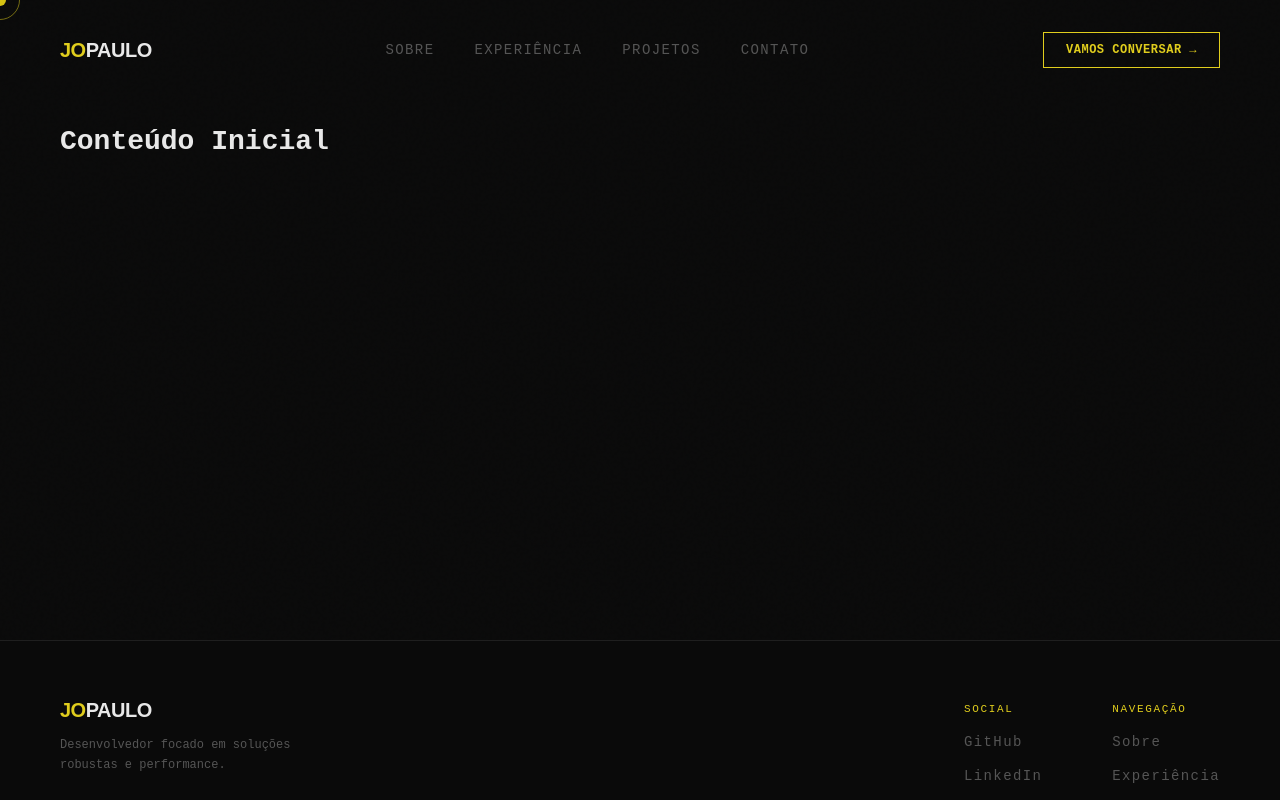
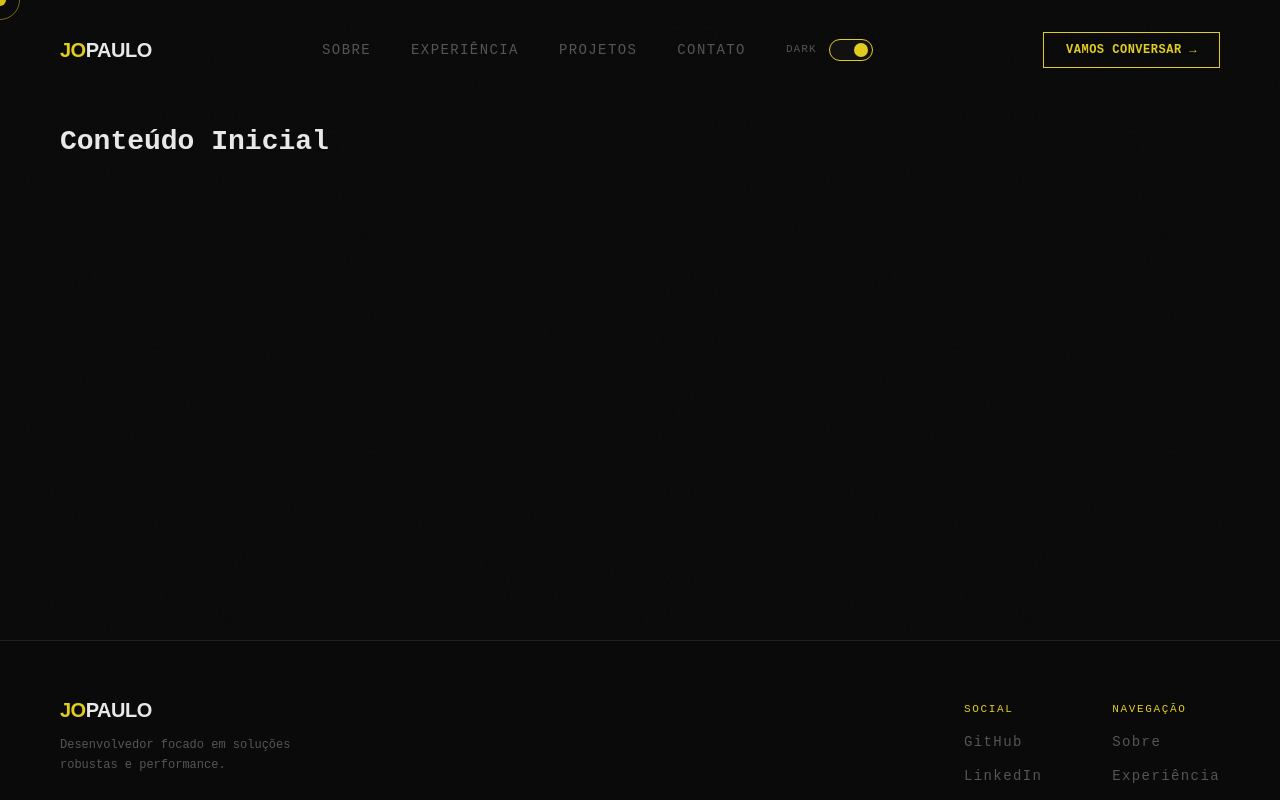
Before and after one commit to jopaul0/jopaul0.github.io, a React (Vite) app: page / in a window 1280 px wide. Shown: the top 800 px of the page. Built offline with nearby package versions, Linux system fonts and the light colour scheme.

Commit message:
feat: switch theme component

```diff
--- a/src/components/Navbar/index.tsx
+++ b/src/components/Navbar/index.tsx
@@ -3,6 +3,7 @@ import styles from './Navbar.module.scss';
 import { Logo } from '@/components/Logo';
 import { SimpleButton } from '@/components/SimpleButton';
 import { NavLink } from '@/components/NavLink';
+import { ThemeToggle } from '@/components/ThemeToggle';
 
 export const Navbar = () => {
   const [isScrolled, setIsScrolled] = useState(false);
@@ -36,6 +37,7 @@ export const Navbar = () => {
         <li><NavLink href="#experiencia">EXPERIÊNCIA</NavLink></li>
         <li><NavLink href="#projetos">PROJETOS</NavLink></li>
         <li><NavLink href="#contato">CONTATO</NavLink></li>
+        <li><ThemeToggle /></li>
       </ul>
 
 
--- /dev/null
+++ b/src/components/ThemeToggle/ThemeToggle.module.scss
@@ -0,0 +1,49 @@
+@use '@/styles/variables' as vars;
+
+.container {
+  display: flex;
+  align-items: center;
+  gap: 12px;
+  cursor: pointer;
+}
+
+.switch {
+  position: relative;
+  width: 44px;
+  height: 22px;
+  background: var(--surface);
+  border: 1px solid var(--border);
+  border-radius: 20px;
+  transition: all 0.3s ease;
+
+  &::after {
+    content: '';
+    position: absolute;
+    width: 14px;
+    height: 14px;
+    border-radius: 50%;
+    background: var(--muted);
+    top: 3px;
+    left: 4px;
+    transition: all 0.3s cubic-bezier(0.4, 0, 0.2, 1);
+  }
+}
+
+.active {
+  .switch {
+    border-color: var(--accent);
+
+    &::after {
+      background: var(--accent);
+      transform: translateX(20px);
+    }
+  }
+}
+
+.label {
+  font-family: var(--font-main);
+  font-size: 11px;
+  text-transform: uppercase;
+  color: var(--muted);
+  letter-spacing: 0.1em;
+}
--- /dev/null
+++ b/src/components/ThemeToggle/index.tsx
@@ -0,0 +1,18 @@
+import { useTheme } from '@/hooks/useTheme';
+import styles from './ThemeToggle.module.scss';
+
+export const ThemeToggle = () => {
+  const { theme, toggleTheme } = useTheme();
+  const isDark = theme === 'dark';
+
+  return (
+    <div
+      className={`${styles.container} ${isDark ? styles.active : ''}`}
+      onClick={toggleTheme}
+      title="Alternar Tema"
+    >
+      <span className={styles.label}>{isDark ? 'Dark' : 'Light'}</span>
+      <div className={styles.switch} />
+    </div>
+  );
+};
```
